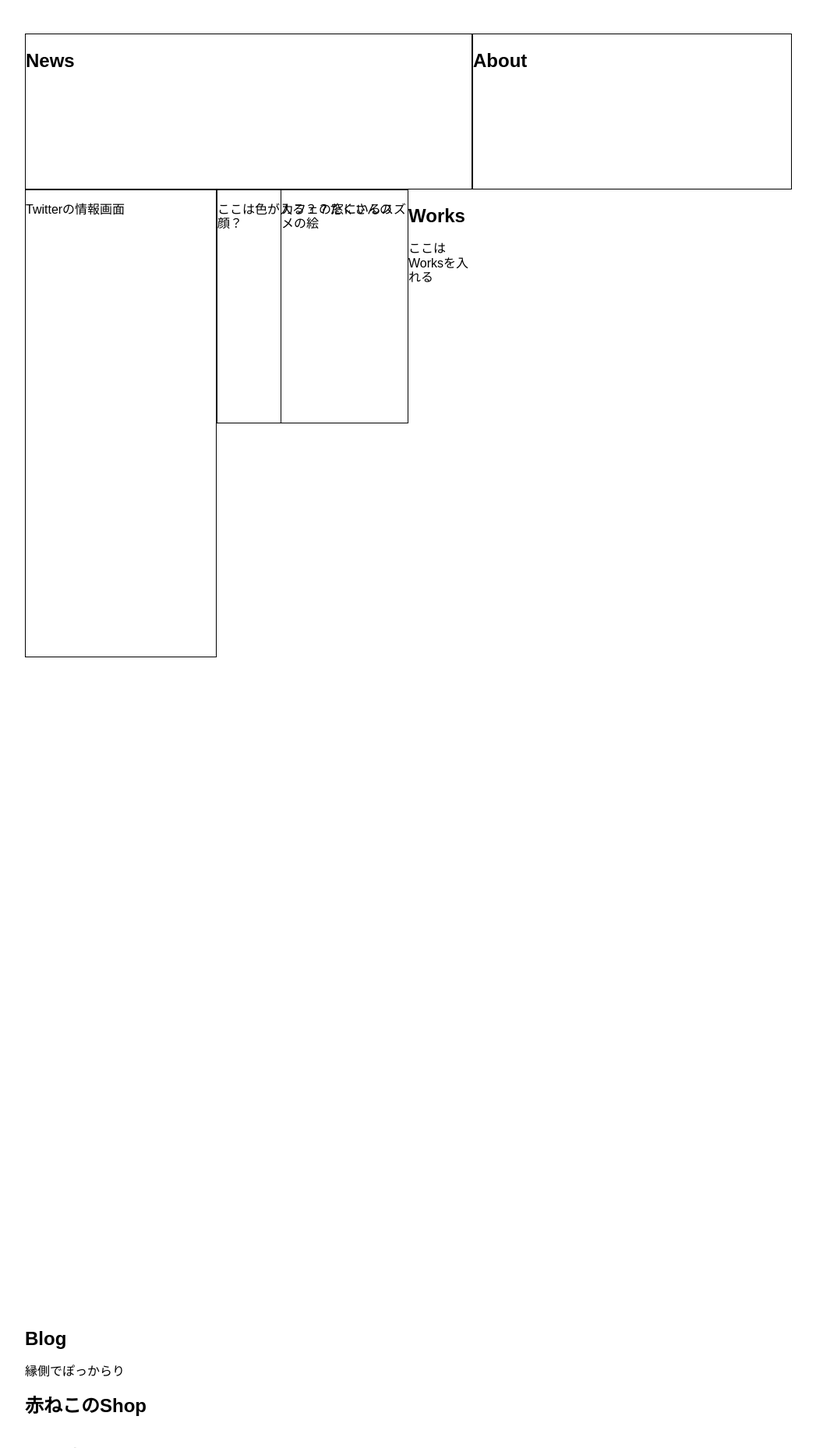
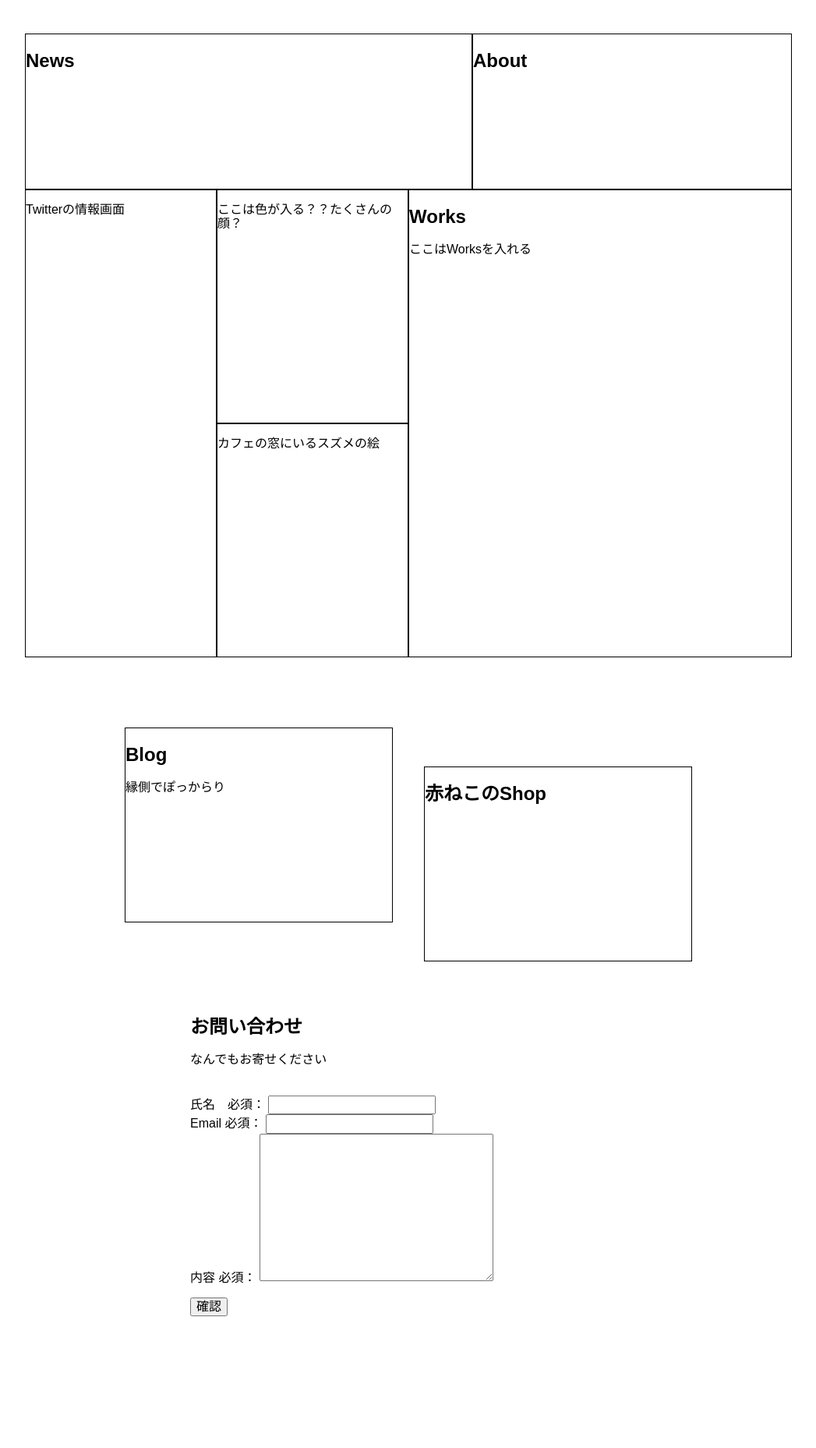
Before and after one commit to pokkarari/gridpages, a PHP site: page /top1.html in a window 1280 px wide. Shown: the part 757-2614 px from the top of the page at 78% size, without its empty margins (116-1163 px from the left). Run offline with PHP 8.4, Linux system fonts and the light colour scheme; some libraries are stand-ins or nearby versions.

Commit message:
top手直し

```diff
--- a/css/style2.css
+++ b/css/style2.css
@@ -16,7 +16,7 @@ body {
 .top_page {
   display: grid;
   grid-template-columns: 20px 2fr 1fr 20px;
-  grid-template-rows: 700px 100px 800px 40px 800px;
+  grid-template-rows: 700px 100px 800px 40px 400px;
 }
 
 /* セクション01 */
@@ -123,15 +123,57 @@ body {
 }
 
 .sec02_img02 {
-  grid-column: 5 / 7;
-  grid-row: 2 / 3;
+  grid-column: 4 / 7;
+  grid-row: 3 / 4;
+  border: 1px solid #000;
+}
+
+.sec02_works {
+  grid-column: 7 / end;
+  grid-row: 2 / 4;
   border: 1px solid #000;
 }
 
 /* セクション04 */
 .top_banner {
   grid-column: 2 / -2;
-  grid-row: 6 / 7;
+  grid-row: 5 / 6;
+  display: grid;
+  grid-template-columns: repeat(8, 1fr);
+  grid-template-rows: 50px 50px 1fr 50px 50px;
+  grid-column-gap: 40px;
+}
+
+.top_blog {
+  grid-column: 2 / 5;
+  grid-row: 2 / 4;
+  border: 1px solid #000;
+}
+
+.top_shop {
+  grid-column: 5 / 8;
+  grid-row: 3 / 5;
+  border: 1px solid #000;
+}
+
+/* セクション05 お問い合わせ 独立グリッド*/
+.contact {
+  width: 960px;
+  margin: 0 auto;
+  display: grid;
+  grid-template-columns: 200px 1fr 200px;
+  grid-template-rows: auto 1fr 1fr 1fr;
+  grid-row-gap: 20px;
+}
+
+.contact_title {
+  grid-column: 2 / 3;
+  grid-row: 1;
+}
+
+.contact form {
+  grid-column: 2 / 3;
+  grid-row: 2 / 3;
 }
 
 /*  */
--- a/scss/style2.scss
+++ b/scss/style2.scss
@@ -18,7 +18,7 @@ margin: 0 auto;
 .top_page {
   display: grid;
   grid-template-columns: 20px 2fr 1fr 20px;
-  grid-template-rows: 700px 100px 800px 40px 800px;
+  grid-template-rows: 700px 100px 800px 40px 400px;
 }
 
 /* セクション01 */
@@ -99,7 +99,7 @@ margin: 0 auto;
 .top_menu {
   grid-column: 2 / -2;
   grid-row: 3 / 5;
-      // セクション02のグリッド
+      // セクション03のグリッド
     height: 800px;
     display: grid;
     grid-template-columns: repeat(12, 1fr);
@@ -129,19 +129,75 @@ margin: 0 auto;
     border: 1px solid #000;
   }
   .sec02_img02 {
-    grid-column:5 / 7;
-    grid-row: 2 / 3;
+    grid-column:4 / 7;
+    grid-row: 3 / 4;
     border: 1px solid #000;
   }
 
-
+  .sec02_works {
+    grid-column:7 / end;
+    grid-row: 2 / 4;
+    border: 1px solid #000;
+  }
 
 
 
 /* セクション04 */
 .top_banner {
   grid-column: 2 / -2;
-  grid-row: 6 / 7;
+  grid-row: 5 / 6;
+      // セクション04のグリッド
+    display: grid;
+    grid-template-columns: repeat(8, 1fr);
+    grid-template-rows: 50px 50px 1fr 50px 50px;
+    grid-column-gap: 40px;
+}
+  .top_blog {
+    grid-column:2 / 5;
+    grid-row: 2 / 4;
+    border: 1px solid #000;
+  }
+
+  .top_shop {
+    grid-column:5 / 8;
+    grid-row: 3 / 5;
+    border: 1px solid #000;
+  }
+
+/* セクション05 お問い合わせ 独立グリッド*/
+.contact {
+  width: 960px;
+  margin: 0 auto;
+      // セクション05のグリッド
+    display: grid;
+    grid-template-columns: 200px 1fr 200px;
+    grid-template-rows: auto 1fr 1fr 1fr;
+    grid-row-gap: 20px;
+}
+
+.contact_title {
+    grid-column:2 / 3;
+    grid-row: 1;
+}
+
+.contact form {
+    grid-column:2 / 3;
+    grid-row: 2 / 3;
+//       // セクション05 formのグリッド
+//     grid-template-columns: 1fr;
+//     grid-template-rows: 1fr 1fr auto 1fr;
+// }
+// .contact_name {
+//     grid-column:2 / 3;
+//     grid-row: 3 / 4;
+// }
+// .contact_form label:nth-child(2){
+//     grid-column:2 / 3;
+//     grid-row: 3 / 4;
+// }
+// .contact_form div:nth-child(2){
+//     grid-column:2 / 3;
+//     grid-row: 4;
 }
 
 /*  */
--- a/top1.html
+++ b/top1.html
@@ -72,7 +72,7 @@ $(function(){
 </section>
 
 <section class="top_banner">
-    <div>
+    <div class="top_blog">
         <h2>Blog</h2>
         <p>縁側でぽっからり</p>
     </div>
@@ -83,21 +83,26 @@ $(function(){
 </div>
 <!-- /.top_page -->
 
-
 <div class="contact">
-        <h2>お問い合わせ</h2>
-        <p>なんでもお寄せください</p>
-    <form>
-        <p>氏名　必須：<input type="text"></p>
-        <p>Email 必須：<input type="text"></p>
-        <p>問い合わせ内容　必須：一つお選びください
-            <select>
-                <option value="0">作品について</option>
-                <option value="1">商品について</option>
-                <option value="2">その他</option>
-            </select></p>
-        <p>内容 必須：<textarea cols="30" rows="10"></textarea></p>
-    </form>
+        <div class="contact_title">
+            <h2>お問い合わせ</h2>
+            <p>なんでもお寄せください</p>
+        </div>
+    <form class="contact_form">
+        <div class="contact_name">
+            <label for="name" required>氏名　必須：</label>
+            <input type="text" name="name">
+        </div>
+        <div>
+            <label for="email" required>Email 必須：</label>
+            <input type="email" name="email">
+        </div>
+        <div>
+            <label for="massese" required>内容 必須：</label>
+            <textarea cols="30" rows="10"></textarea>
+        </div>
+            <p><input type="submit" value="確認"></p>
+        </form>
 </div>
 <!-- /. contact -->
 
```
Also changed, not shown: index.html (+17 -0 lines), 1 other file. Lines whose indentation alone changed are shown as unchanged.
